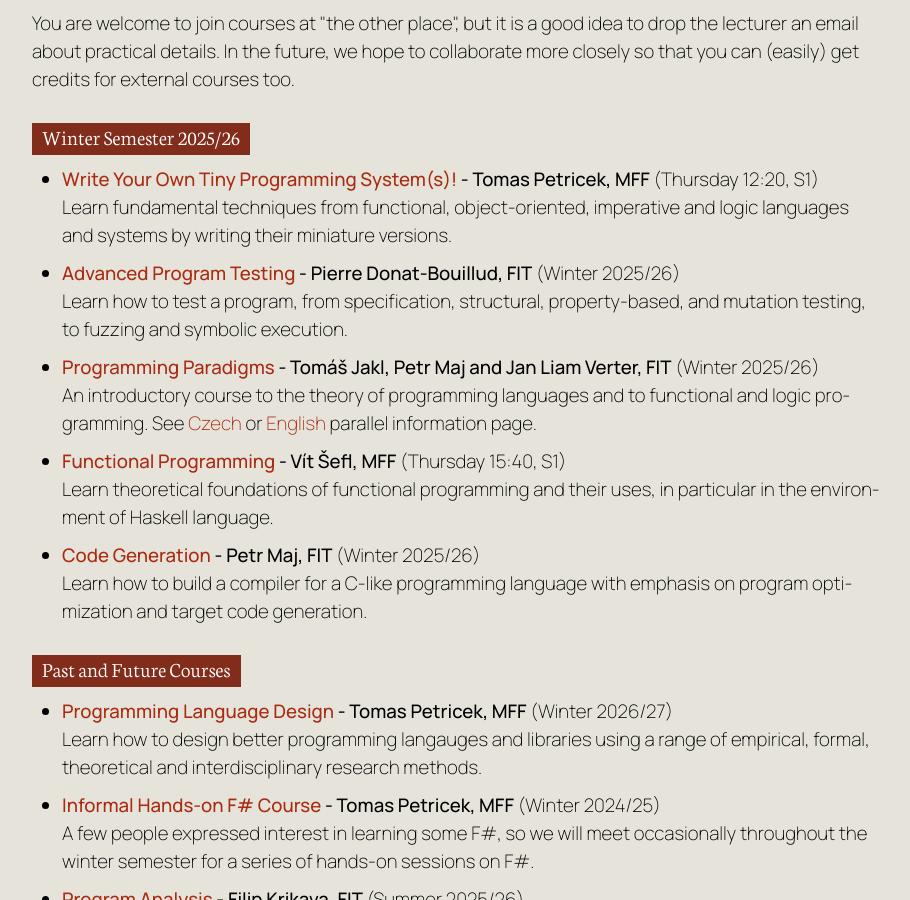
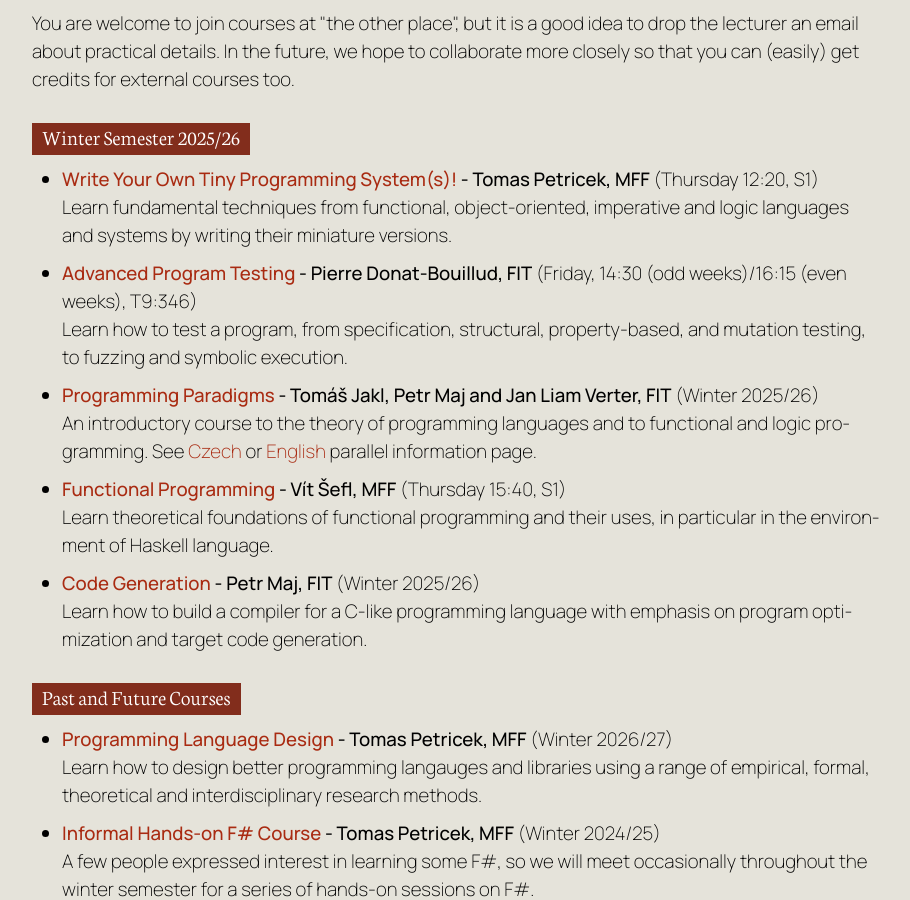
Before and after one commit to prgprg-org/prgprg-org.github.io, a Jekyll site: the page built from index.html, in a window 1280 px wide and 900 px high, scrolled down 1809 px. Shown: the whole window, without its empty margins (32-942 px from the left). Built offline with Jekyll 4.4.1, drawn with Linux system fonts in a browser that asks for light colours.

Commit message:
Update schedule for Advanced Program Testing course

```diff
--- a/_data/courses.yml
+++ b/_data/courses.yml
@@ -39,7 +39,7 @@
   label: Learn about real-world virtual machines internals, with a focus on JVM, GraalVM, and Python. Get hands-on experience with the Truffle language implementation framework.
 
 - title: Advanced Program Testing
-  schedule: Winter 2025/26
+  schedule: Friday, 14:30 (odd weeks)/16:15 (even weeks), T9:346
   lecturer: Pierre Donat-Bouillud, FIT
   link: https://bilakniha.cvut.cz/en/predmet7585206.html
   label: Learn how to test a program, from specification, structural, property-based, and mutation testing, to fuzzing and symbolic execution.
```
